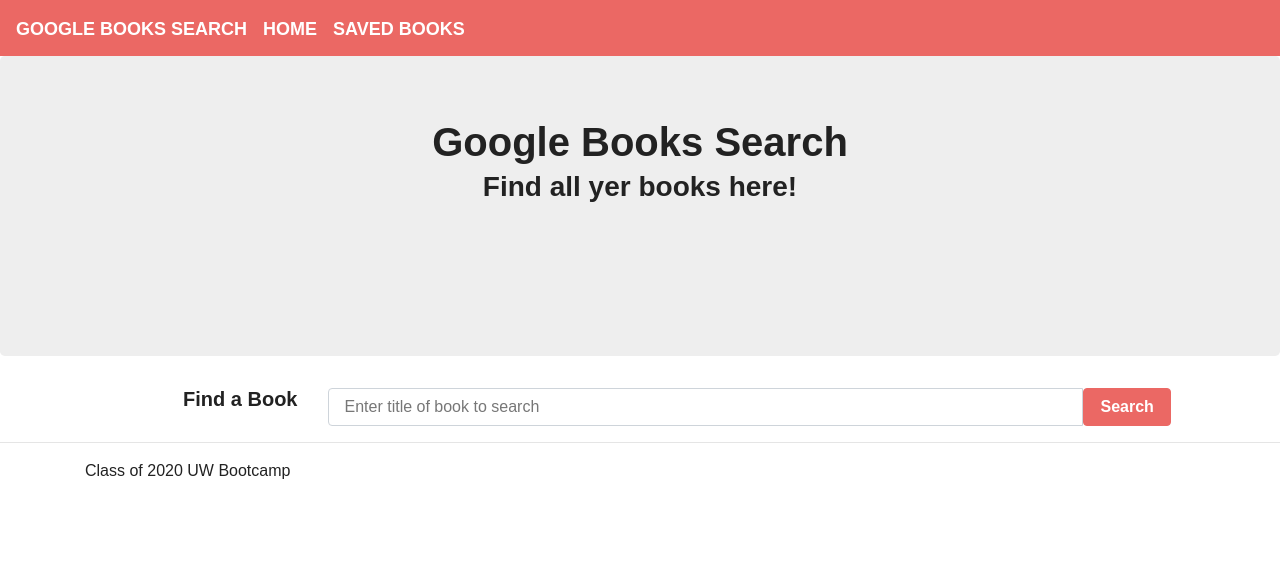
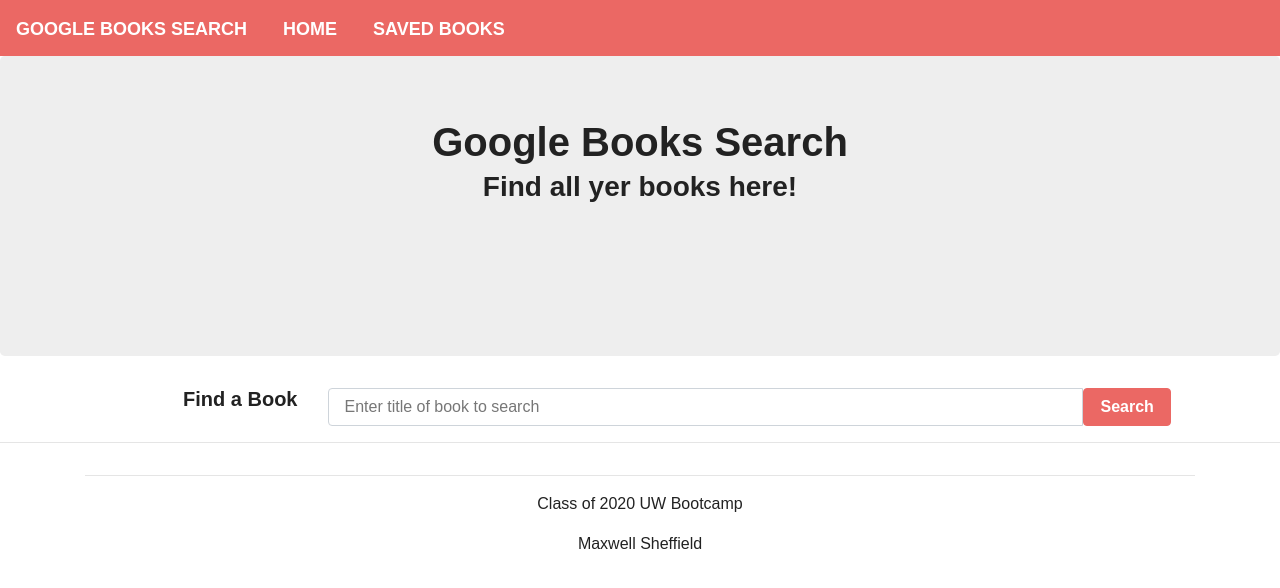
Before and after one commit to msheffield/GoogleBooksSearch, a React (Create React App) app in the folder client/: page / in a window 1280 px wide. Shown: the top 588 px of the page. Built offline with nearby package versions, Linux system fonts and the light colour scheme; a web font is replaced by a local one.

Commit message:
added footer and nav styling for spacing

```diff
--- a/client/src/components/Footer/index.js
+++ b/client/src/components/Footer/index.js
@@ -1,12 +1,14 @@
 import React, { Component } from "react";
-
+import "./style.css";
 
 class Footer extends Component {
 
     render() {
         return (
-            <div className="container">
+            <div className="footer container">
+                <hr></hr>
                 <p>Class of 2020 UW Bootcamp</p>
+                <p>Maxwell Sheffield</p>
             </div>
         );
     }
--- /dev/null
+++ b/client/src/components/Footer/style.css
@@ -0,0 +1,3 @@
+.footer {
+    text-align: center;
+}
--- a/client/src/components/Nav/index.js
+++ b/client/src/components/Nav/index.js
@@ -1,4 +1,5 @@
 import React from "react";
+import "./style.css";
 
 function Nav() {
     return (
--- /dev/null
+++ b/client/src/components/Nav/style.css
@@ -0,0 +1,4 @@
+.navbar-brand {
+    padding-right: 20px;
+    color: aqua;
+}
```
